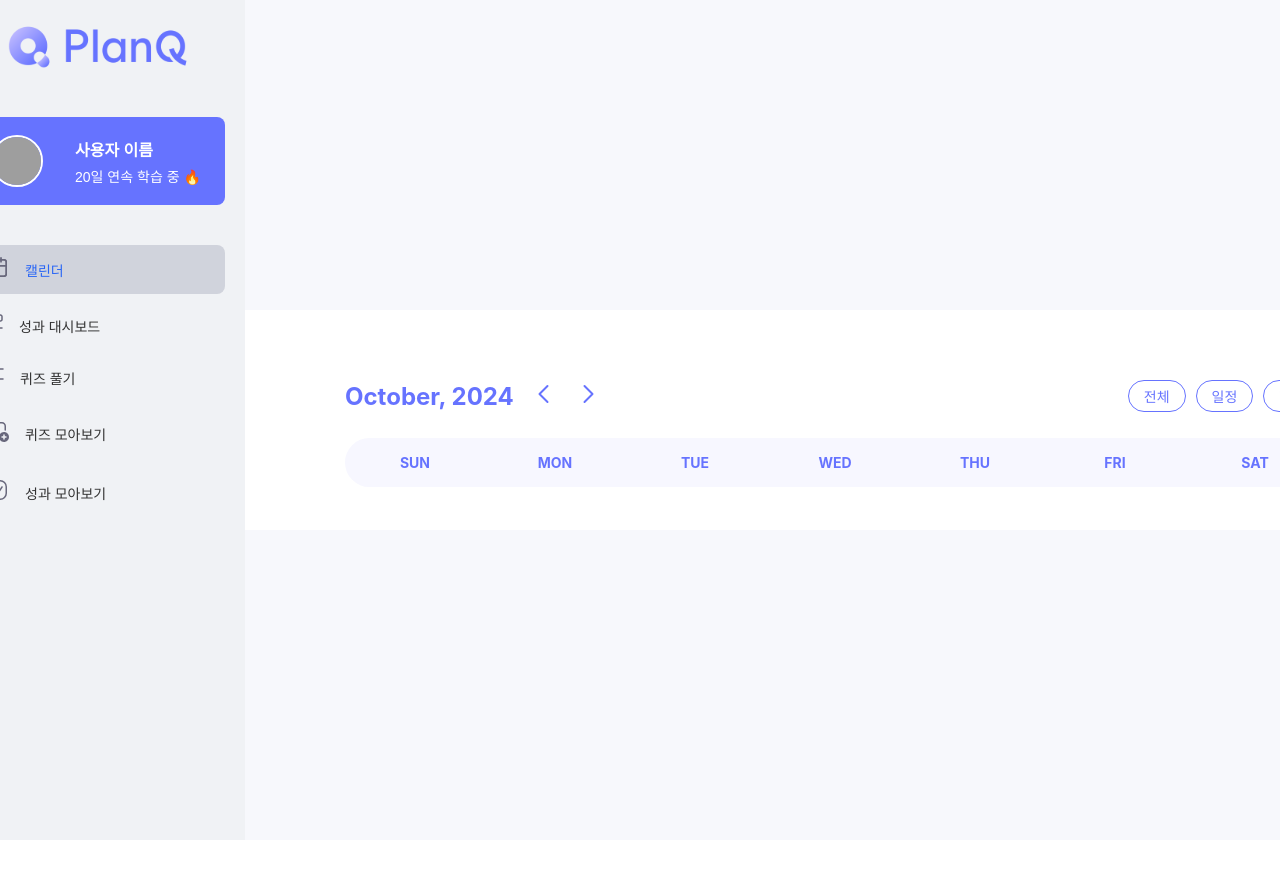
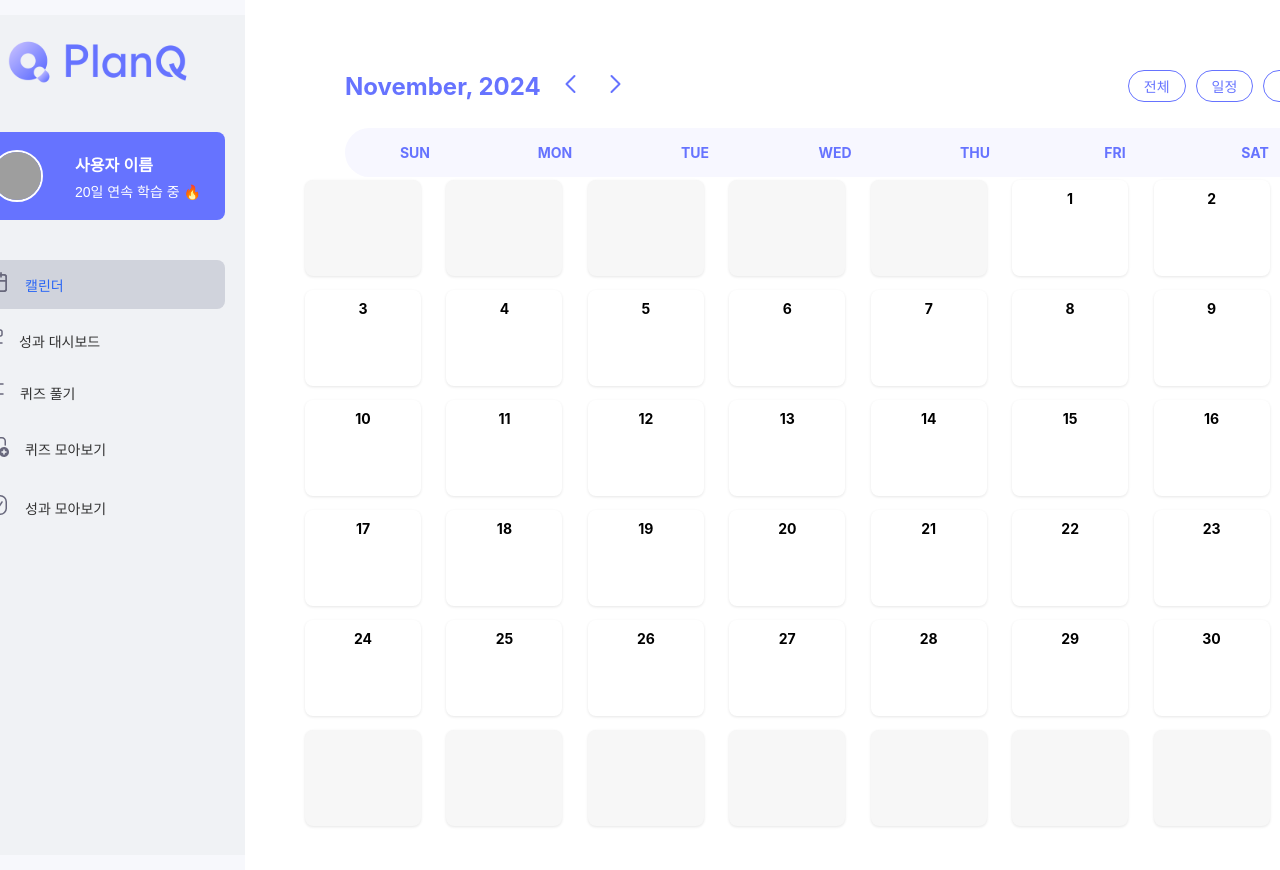
Before and after one commit to PlanQ-FE-Organization/PlanQ-FrontEnd, a React (Create React App) app in the folder planq_frontend/: page /calendar in a window 1280 px wide. Shown: the top 870 px of the page. Before the commit the page ends 840 px from the top, so only its background shows below. Built offline with nearby package versions, Linux system fonts and the light colour scheme; grey boxes are pictures that could not be loaded.

Commit message:
feat : "달력 기능 작동하도록 설정"
버튼 눌렀을때 달력 기능 작동하도록 설정
Related to : #1

```diff
--- a/planq_frontend/src/page/calendar/Calendar.tsx
+++ b/planq_frontend/src/page/calendar/Calendar.tsx
@@ -1,15 +1,45 @@
-import React, { Component } from 'react';
+import React, { useState } from "react";
 import HeaderSection from "./calendar_header/HeaderSection";
-import styles from './Calendar.module.scss';
+import CalendarGrid from "./calendar_grid/CalendarGrid";
+import styles from "./Calendar.module.scss";
 
-class Calendar extends Component {
-    render() {
-        return (
-            <div className={styles.calendarContainer}>
-                <HeaderSection />
-            </div>
-        );
-    }
-}
+const Calendar: React.FC = () => {
+    const [currentYear, setCurrentYear] = useState(new Date().getFullYear());
+    const [currentMonth, setCurrentMonth] = useState(new Date().getMonth());
+
+    // 이전 월로 이동
+    const handlePreviousMonth = () => {
+        setCurrentMonth((prev) => {
+            if (prev === 0) {
+                setCurrentYear((year) => year - 1);
+                return 11; // 12월로 이동
+            }
+            return prev - 1;
+        });
+    };
+
+    // 다음 월로 이동
+    const handleNextMonth = () => {
+        setCurrentMonth((prev) => {
+            if (prev === 11) {
+                setCurrentYear((year) => year + 1);
+                return 0; // 1월로 이동
+            }
+            return prev + 1;
+        });
+    };
+
+    return (
+        <div className={styles.calendarContainer}>
+            <HeaderSection
+                year={currentYear}
+                month={currentMonth}
+                onPreviousMonth={handlePreviousMonth}
+                onNextMonth={handleNextMonth}
+            />
+            <CalendarGrid year={currentYear} month={currentMonth} />
+        </div>
+    );
+};
 
 export default Calendar;
--- /dev/null
+++ b/planq_frontend/src/page/calendar/calendar_grid/CalendarGrid.scss
@@ -0,0 +1,40 @@
+.calendar-grid {
+  display: grid;
+  grid-template-columns: repeat(7, 1fr);
+  grid-gap: 10px;
+  position: relative;
+  grid-auto-rows: 100px; // 세로 크기 자동 조정
+
+  .calendar-cell {
+    width: 100px; // 원하는 크기에 맞게 조정
+    height: 80px; // 원하는 크기에 맞게 조정
+    border-radius: 8px; // 둥근 모서리 추가
+    box-shadow: 0 1px 3px rgba(0, 0, 0, 0.1);
+    text-align: center;
+    padding: 8px; // 내부 여백
+
+    &.not-current-month {
+      color: #c0c0c0;
+      background-color: #f7f7f7;
+    }
+
+    .day-number {
+      font-size: 14px;
+      font-weight: bold;
+      margin-bottom: 5px;
+    }
+
+    .event-container {
+      display: flex;
+      flex-direction: column;
+      gap: 4px;
+      margin-top: 4px;
+
+      .event {
+        font-size: 12px; // 글씨 크기 줄이기
+        margin: 2px 0; // 일정 간 간격 조정
+        border-radius: 4px; // 일정 배경 둥글게
+      }
+    }
+  }
+}
--- /dev/null
+++ b/planq_frontend/src/page/calendar/calendar_grid/CalendarGrid.tsx
@@ -0,0 +1,66 @@
+import React from "react";
+import "./CalendarGrid.scss";
+
+// Props 타입 정의
+interface CalendarGridProps {
+    year: number;
+    month: number;
+}
+
+const events = [
+    { date: "2024-10-01", title: "교양 과제1", color: "#ff9f89" },
+    { date: "2024-10-01", title: "수학 챕터1-2강", color: "#91c5ff" },
+    { date: "2024-10-01", title: "수학문제 2개풀기", color: "#ffd28d" },
+];
+
+const getDaysInMonth = (year: number, month: number): Array<number | null> => {
+    const firstDayOfMonth = new Date(year, month, 1).getDay();
+    const daysInMonth = new Date(year, month + 1, 0).getDate();
+
+    const previousMonthDays: Array<number | null> = Array.from({ length: firstDayOfMonth }, () => null);
+    const currentMonthDays: Array<number | null> = Array.from({ length: daysInMonth }, (_, i) => i + 1);
+    const nextMonthDays: Array<number | null> = Array.from(
+        { length: 42 - (firstDayOfMonth + daysInMonth) },
+        () => null
+    );
+
+    return previousMonthDays.concat(currentMonthDays).concat(nextMonthDays);
+};
+
+const CalendarGrid: React.FC<CalendarGridProps> = ({ year, month }) => {
+    const days = getDaysInMonth(year, month);
+
+    return (
+        <div className="calendar-grid">
+            {days.map((day, index) => {
+                const dateString = day
+                    ? `${year}-${String(month + 1).padStart(2, "0")}-${String(day).padStart(2, "0")}`
+                    : null;
+
+                const dayEvents = events.filter((event) => event.date === dateString);
+
+                return (
+                    <div
+                        key={index}
+                        className={`calendar-cell ${day === null ? "not-current-month" : "current-month"}`}
+                    >
+                        <span className="day-number">{day}</span>
+                        <div className="event-container">
+                            {dayEvents.map((event, idx) => (
+                                <div
+                                    key={idx}
+                                    className="event"
+                                    style={{ backgroundColor: event.color }}
+                                >
+                                    {event.title}
+                                </div>
+                            ))}
+                        </div>
+                    </div>
+                );
+            })}
+        </div>
+    );
+};
+
+export default CalendarGrid;
--- a/planq_frontend/src/page/calendar/calendar_header/HeaderSection.tsx
+++ b/planq_frontend/src/page/calendar/calendar_header/HeaderSection.tsx
@@ -3,17 +3,34 @@ import './HeaderSection.scss';
 import CalendarBackward from "../../../assetss/calendar/CalendarBackward.svg"
 import CalendarFrontward from "../../../assetss/calendar/CalendarFrontward.svg"
 
-const HeaderSection: React.FC = () => {
+interface HeaderSectionProps {
+    year : number;
+    month : number;
+    onPreviousMonth : () => void;
+    onNextMonth : () => void;
+}
+
+const HeaderSection: React.FC<HeaderSectionProps> = ({year, month, onPreviousMonth, onNextMonth}) => {
+    const monthNames = [
+        "January", "February", "March", "April", "May", "June",
+        "July", "August", "September", "October", "November", "December",
+    ];
     return (
       <div className="header-section">
         <div className="header-section-month-navigation">
           <div className="header-section-month-navigation-month-year">
-            October, 2024
+              {monthNames[month]}, {year}
             <div className="header-section-month-navigation-nav-buttons">
-              <div className="header-section-month-navigation-nav-buttons-button">
+              <div
+                  className="header-section-month-navigation-nav-buttons-button"
+                  onClick={onPreviousMonth}
+              >
                 <img src={CalendarBackward} alt="Calendar Backward" />
               </div>
-              <div className="header-section-month-navigation-nav-buttons-button">
+              <div
+                  className="header-section-month-navigation-nav-buttons-button"
+                  onClick={onNextMonth}
+              >
                 <img src={CalendarFrontward} alt="Calendar Frontward" />
               </div>
             </div>
```
